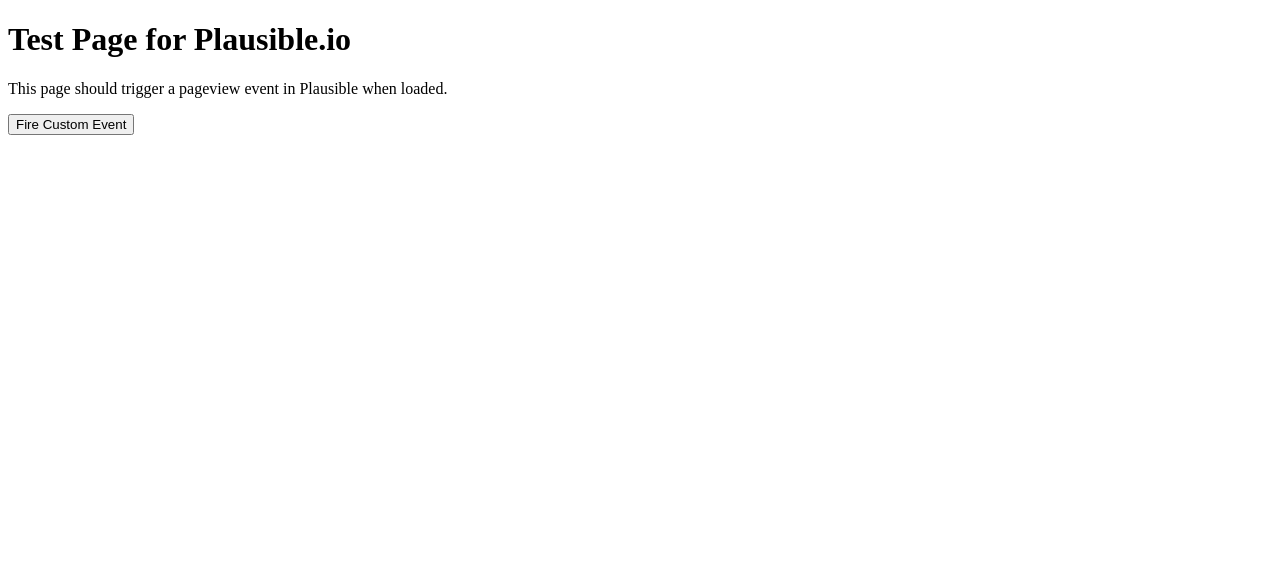
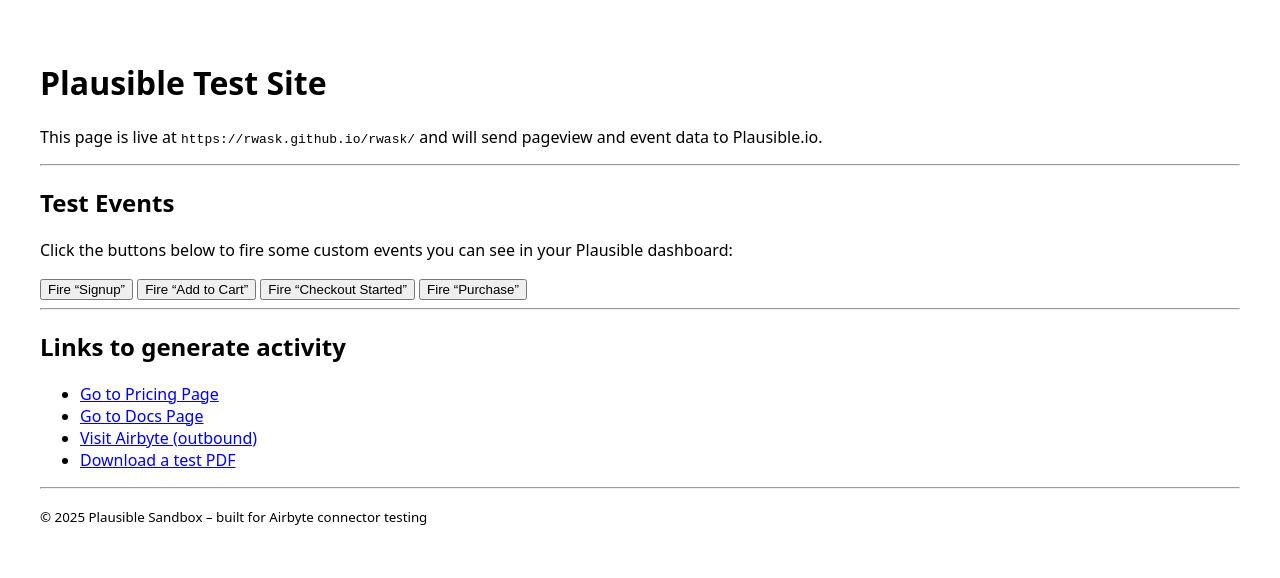
Before and after one commit to rwask/rwask.github.io, a plain HTML site: page index.html in a window 1280 px wide. Drawn offline with Linux system fonts and the light colour scheme.

Commit message:
Update index.html

```diff
--- a/index.html
+++ b/index.html
@@ -4,13 +4,44 @@
     <meta charset="utf-8" />
     <meta name="viewport" content="width=device-width, initial-scale=1" />
     <title>Plausible Test Site</title>
-    <script defer data-domain="rwask.github.io" src="https://plausible.io/js/script.js"></script>
+
+    <!-- Privacy-friendly analytics by Plausible -->
+    <script async src="https://plausible.io/js/pa-cY4ul54lXRuTJ_SUFwX47.js"></script>
+    <script>
+      window.plausible = window.plausible || function () {
+        (plausible.q = plausible.q || []).push(arguments)
+      };
+      plausible.init = plausible.init || function (i) {
+        plausible.o = i || {};
+      };
+      plausible.init();
+    </script>
   </head>
-  <body>
-    <h1>Test Page for Plausible.io</h1>
-    <p>This page should trigger a pageview event in Plausible when loaded.</p>
-    <button onclick="plausible('Custom Event'); alert('Custom event fired!')">
-      Fire Custom Event
-    </button>
+
+  <body style="font-family: system-ui, -apple-system, sans-serif; padding: 2rem;">
+    <h1>Plausible Test Site</h1>
+    <p>This page is live at <code>https://rwask.github.io/rwask/</code> and will send pageview and event data to Plausible.io.</p>
+
+    <hr />
+
+    <h2>Test Events</h2>
+    <p>Click the buttons below to fire some custom events you can see in your Plausible dashboard:</p>
+    <button onclick="plausible('Signup'); alert('Signup event fired!')">Fire “Signup”</button>
+    <button onclick="plausible('Add to Cart'); alert('Add to Cart event fired!')">Fire “Add to Cart”</button>
+    <button onclick="plausible('Checkout Started'); alert('Checkout Started event fired!')">Fire “Checkout Started”</button>
+    <button onclick="plausible('Purchase', {props:{value: Math.floor(Math.random()*100)+1}}); alert('Purchase event fired!')">Fire “Purchase”</button>
+
+    <hr />
+
+    <h2>Links to generate activity</h2>
+    <ul>
+      <li><a href="pricing.html">Go to Pricing Page</a></li>
+      <li><a href="docs.html">Go to Docs Page</a></li>
+      <li><a href="https://airbyte.com" target="_blank" rel="noopener">Visit Airbyte (outbound)</a></li>
+      <li><a href="files/test-download.pdf" download>Download a test PDF</a></li>
+    </ul>
+
+    <hr />
+    <p><small>© 2025 Plausible Sandbox – built for Airbyte connector testing</small></p>
   </body>
 </html>
```
